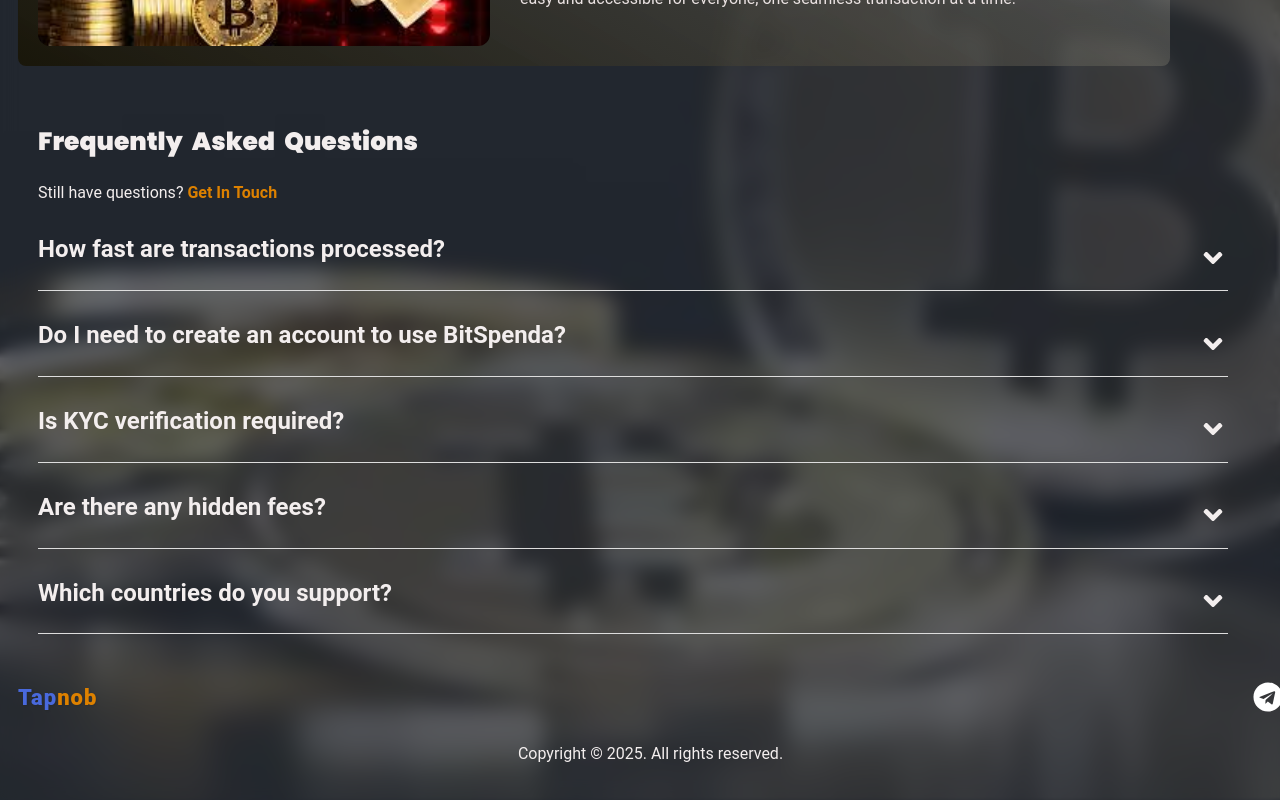
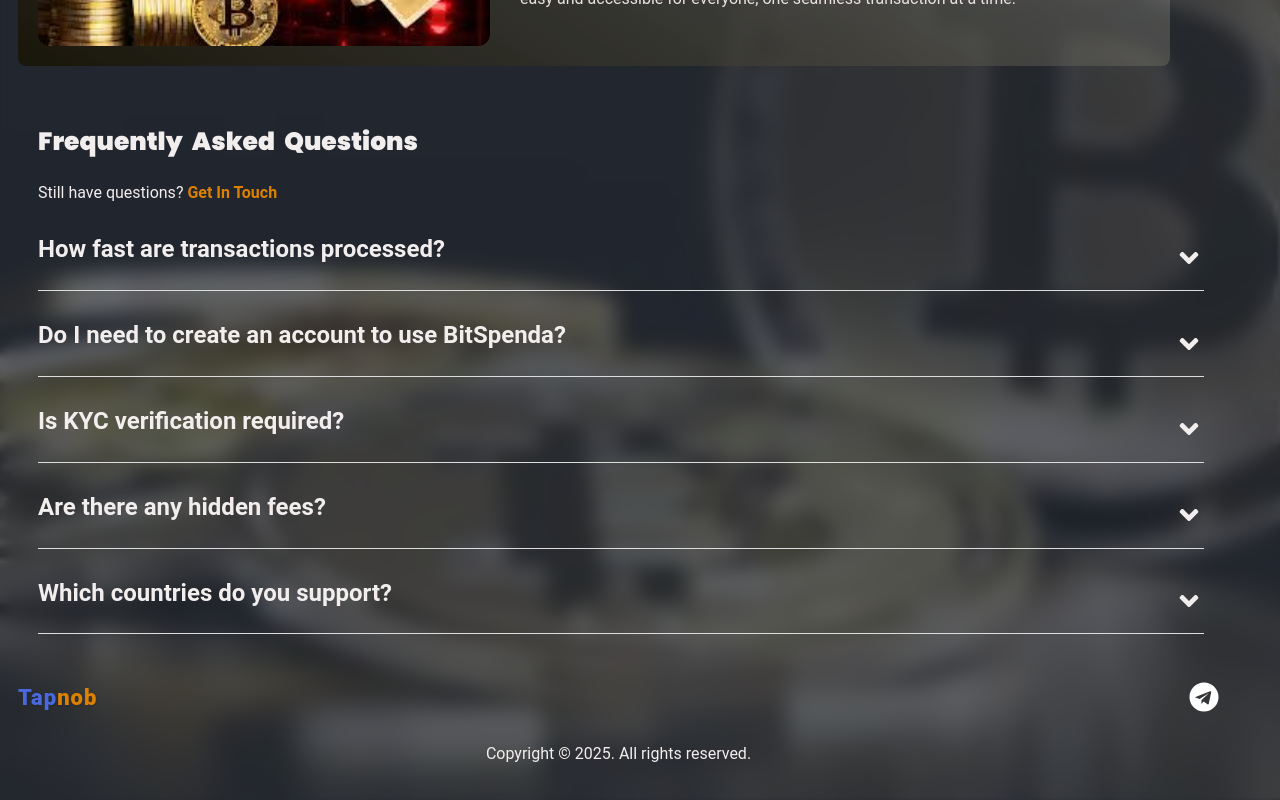
Before and after one commit to Reala-Innovation/tabnob-client, a React (Vite) app: page / in a window 1280 px wide. Shown: the part 1362-2162 px from the top of the page. Built offline with nearby package versions, Linux system fonts and the light colour scheme.

Commit message:
completed landing page

```diff
--- a/src/styles/faqs.css
+++ b/src/styles/faqs.css
@@ -8,7 +8,7 @@
   border-bottom: 1px solid #ddd;
   padding: 10px 0;
   cursor: pointer;
-  max-width: 96%;
+  max-width: 94%;
   transition: all 0.3s ease;
 }
 
@@ -36,3 +36,7 @@
     transition-duration: 800ms;
     transform: rotate(180deg) !important;
 }
+
+.footer{
+    max-width: 95% !important;
+}
```
